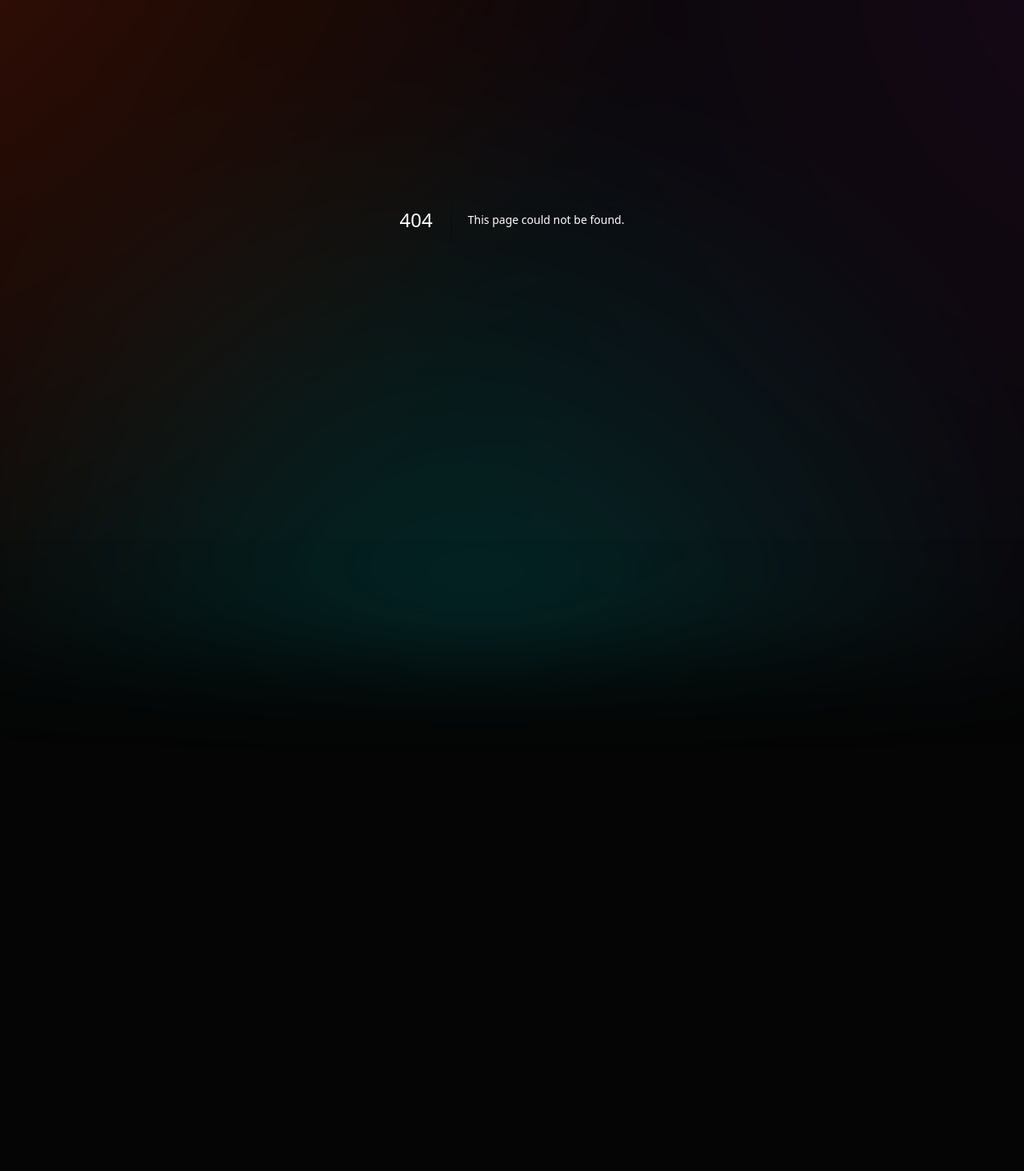
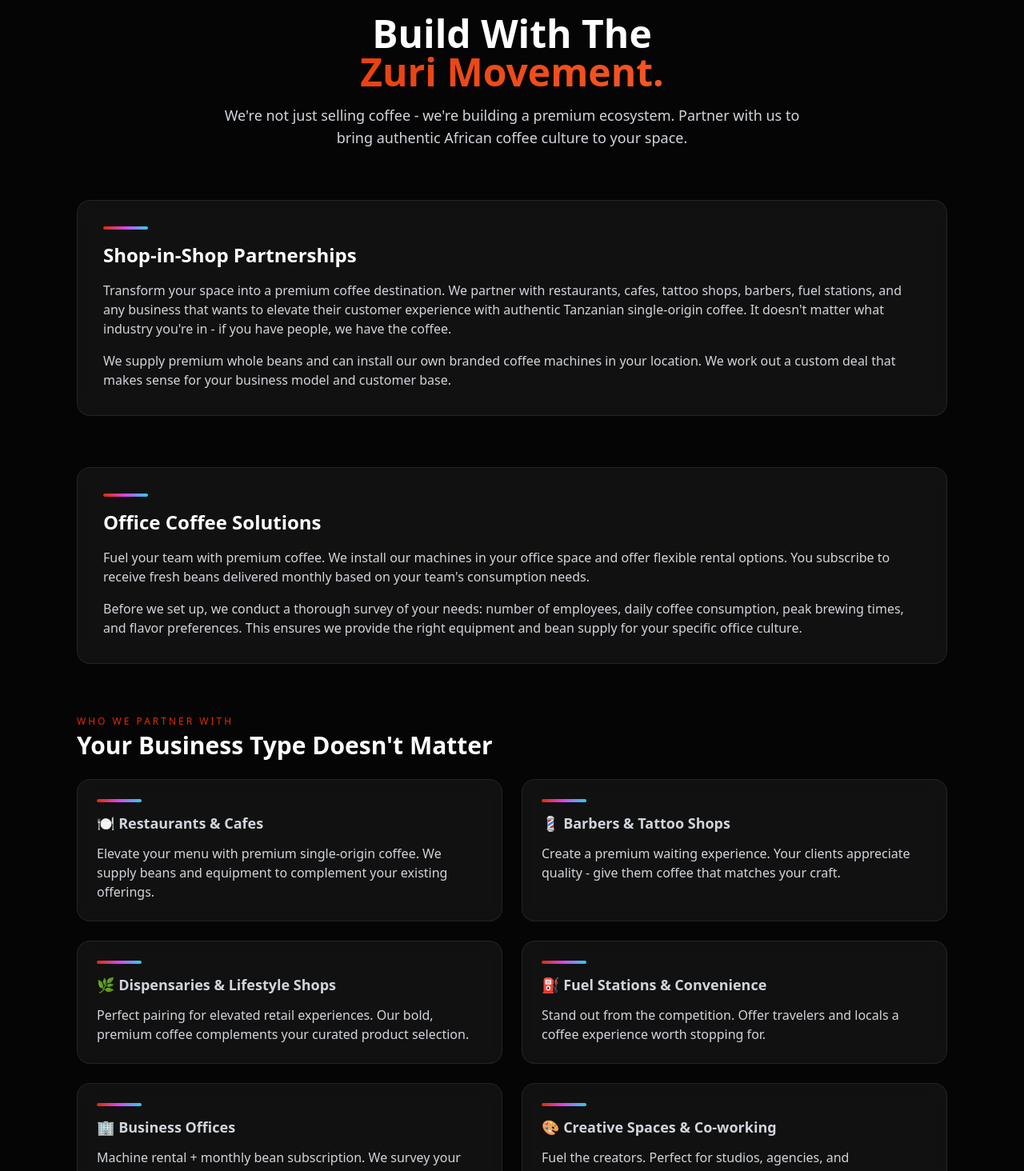
Before and after one commit to Vuyonovember/zuri, a Next.js app: page /partners in a window 1280 px wide. Before the commit this address had no page. Shown: the part 126-1590 px from the top of the page at 80% size. Before the commit the page ends 800 px from the top, so only its background shows below. Built offline with nearby package versions, Linux system fonts and the light colour scheme.

Commit message:
Add business partnership page and update contact details

```diff
--- a/app/legal/page.tsx
+++ b/app/legal/page.tsx
@@ -120,11 +120,19 @@
           <div className="space-y-4">
             <h2 className="text-xl sm:text-2xl font-semibold">Contact Us</h2>
             <p className="text-sm sm:text-base text-gray-300">
-              If you have any questions about these terms or our services, please contact us through our social media channels or email.
+              If you have any questions about these terms or our services, please contact us:
             </p>
-            <p className="text-sm sm:text-base text-gray-300">
-              Instagram: @bezuri.co.za
-            </p>
+            <div className="space-y-2">
+              <p className="text-sm sm:text-base text-gray-300">
+                Email: <a href="mailto:hello@bezuri.co.za" className="text-zuri-orange hover:underline">hello@bezuri.co.za</a>
+              </p>
+              <p className="text-sm sm:text-base text-gray-300">
+                Phone: <a href="tel:+27825538183" className="text-zuri-orange hover:underline">+27(82)-553-8183</a>
+              </p>
+              <p className="text-sm sm:text-base text-gray-300">
+                Instagram: <a href="https://instagram.com/@bezuri.co.za" target="_blank" rel="noopener noreferrer" className="text-zuri-orange hover:underline">@bezuri.co.za</a>
+              </p>
+            </div>
           </div>
 
           <div className="pt-4 text-xs text-gray-500">
--- /dev/null
+++ b/app/partners/page.tsx
@@ -0,0 +1,149 @@
+'use client'
+
+import { motion } from 'framer-motion'
+import Navbar from '@/components/Navbar'
+import Footer from '@/components/Footer'
+
+export default function PartnersPage() {
+  return (
+    <main className="min-h-screen bg-zuri-black">
+      <Navbar />
+
+      <section className="relative pt-28 pb-24 px-4 sm:px-6 lg:px-8 max-w-6xl mx-auto space-y-16">
+        <motion.div
+          initial={{ opacity: 0, y: 24 }}
+          animate={{ opacity: 1, y: 0 }}
+          transition={{ duration: 0.8, ease: 'easeOut' }}
+          className="text-center space-y-4"
+        >
+          <p className="text-xs tracking-[0.25em] text-zuri-orange">
+            PARTNER WITH US
+          </p>
+          <h1 className="text-3xl sm:text-4xl md:text-5xl font-bold leading-tight">
+            Build With The
+            <span className="block gradient-text">Zuri Movement.</span>
+          </h1>
+          <p className="text-sm sm:text-base md:text-lg text-gray-300 max-w-3xl mx-auto">
+            We're not just selling coffee - we're building a premium ecosystem. Partner with us to bring authentic African coffee culture to your space.
+          </p>
+        </motion.div>
+
+        {/* Shop-in-Shop */}
+        <motion.div
+          initial={{ opacity: 0, y: 32 }}
+          animate={{ opacity: 1, y: 0 }}
+          transition={{ duration: 0.9, delay: 0.1 }}
+          className="glass border-premium rounded-2xl p-6 sm:p-8 space-y-4"
+        >
+          <div className="w-14 h-1 rounded-full bg-gradient-to-r from-zuri-orange via-fuchsia-500 to-cyan-400 mb-4" />
+          <h2 className="text-xl sm:text-2xl font-semibold">Shop-in-Shop Partnerships</h2>
+          <p className="text-sm sm:text-base text-gray-300">
+            Transform your space into a premium coffee destination. We partner with restaurants, cafes, tattoo shops, barbers, fuel stations, and any business that wants to elevate their customer experience with authentic Tanzanian single-origin coffee. It doesn't matter what industry you're in - if you have people, we have the coffee.
+          </p>
+          <p className="text-sm sm:text-base text-gray-300">
+            We supply premium whole beans and can install our own branded coffee machines in your location. We work out a custom deal that makes sense for your business model and customer base.
+          </p>
+        </motion.div>
+
+        {/* Office Solutions */}
+        <motion.div
+          initial={{ opacity: 0, y: 32 }}
+          animate={{ opacity: 1, y: 0 }}
+          transition={{ duration: 0.9, delay: 0.15 }}
+          className="glass border-premium rounded-2xl p-6 sm:p-8 space-y-4"
+        >
+          <div className="w-14 h-1 rounded-full bg-gradient-to-r from-zuri-orange via-fuchsia-500 to-cyan-400 mb-4" />
+          <h2 className="text-xl sm:text-2xl font-semibold">Office Coffee Solutions</h2>
+          <p className="text-sm sm:text-base text-gray-300">
+            Fuel your team with premium coffee. We install our machines in your office space and offer flexible rental options. You subscribe to receive fresh beans delivered monthly based on your team's consumption needs.
+          </p>
+          <p className="text-sm sm:text-base text-gray-300">
+            Before we set up, we conduct a thorough survey of your needs: number of employees, daily coffee consumption, peak brewing times, and flavor preferences. This ensures we provide the right equipment and bean supply for your specific office culture.
+          </p>
+        </motion.div>
+
+        {/* Partnership Types */}
+        <motion.div
+          initial={{ opacity: 0, y: 32 }}
+          animate={{ opacity: 1, y: 0 }}
+          transition={{ duration: 0.9, delay: 0.2 }}
+          className="space-y-6"
+        >
+          <div className="flex flex-col sm:flex-row sm:items-end sm:justify-between gap-4">
+            <div>
+              <p className="text-xs tracking-[0.25em] text-zuri-orange">WHO WE PARTNER WITH</p>
+              <h2 className="text-2xl sm:text-3xl font-semibold mt-1">Your Business Type Doesn't Matter</h2>
+            </div>
+          </div>
+
+          <div className="grid gap-6 md:grid-cols-2">
+            <div className="glass border-premium rounded-2xl p-6 space-y-3 text-sm sm:text-base text-gray-300">
+              <div className="w-14 h-1 rounded-full bg-gradient-to-r from-zuri-orange via-fuchsia-500 to-cyan-400 mb-3" />
+              <h3 className="text-lg font-semibold">🍽️ Restaurants & Cafes</h3>
+              <p>Elevate your menu with premium single-origin coffee. We supply beans and equipment to complement your existing offerings.</p>
+            </div>
+
+            <div className="glass border-premium rounded-2xl p-6 space-y-3 text-sm sm:text-base text-gray-300">
+              <div className="w-14 h-1 rounded-full bg-gradient-to-r from-zuri-orange via-fuchsia-500 to-cyan-400 mb-3" />
+              <h3 className="text-lg font-semibold">💈 Barbers & Tattoo Shops</h3>
+              <p>Create a premium waiting experience. Your clients appreciate quality - give them coffee that matches your craft.</p>
+            </div>
+
+            <div className="glass border-premium rounded-2xl p-6 space-y-3 text-sm sm:text-base text-gray-300">
+              <div className="w-14 h-1 rounded-full bg-gradient-to-r from-zuri-orange via-fuchsia-500 to-cyan-400 mb-3" />
+              <h3 className="text-lg font-semibold">🌿 Dispensaries & Lifestyle Shops</h3>
+              <p>Perfect pairing for elevated retail experiences. Our bold, premium coffee complements your curated product selection.</p>
+            </div>
+
+            <div className="glass border-premium rounded-2xl p-6 space-y-3 text-sm sm:text-base text-gray-300">
+              <div className="w-14 h-1 rounded-full bg-gradient-to-r from-zuri-orange via-fuchsia-500 to-cyan-400 mb-3" />
+              <h3 className="text-lg font-semibold">⛽ Fuel Stations & Convenience</h3>
+              <p>Stand out from the competition. Offer travelers and locals a coffee experience worth stopping for.</p>
+            </div>
+
+            <div className="glass border-premium rounded-2xl p-6 space-y-3 text-sm sm:text-base text-gray-300">
+              <div className="w-14 h-1 rounded-full bg-gradient-to-r from-zuri-orange via-fuchsia-500 to-cyan-400 mb-3" />
+              <h3 className="text-lg font-semibold">🏢 Business Offices</h3>
+              <p>Machine rental + monthly bean subscription. We survey your team's needs and keep your break room stocked with premium fuel.</p>
+            </div>
+
+            <div className="glass border-premium rounded-2xl p-6 space-y-3 text-sm sm:text-base text-gray-300">
+              <div className="w-14 h-1 rounded-full bg-gradient-to-r from-zuri-orange via-fuchsia-500 to-cyan-400 mb-3" />
+              <h3 className="text-lg font-semibold">🎨 Creative Spaces & Co-working</h3>
+              <p>Fuel the creators. Perfect for studios, agencies, and collaborative workspaces where coffee is part of the culture.</p>
+            </div>
+          </div>
+        </motion.div>
+
+        {/* CTA */}
+        <motion.div
+          initial={{ opacity: 0, y: 32 }}
+          animate={{ opacity: 1, y: 0 }}
+          transition={{ duration: 0.9, delay: 0.25 }}
+          className="glass border-premium rounded-2xl p-6 sm:p-8 text-center space-y-6"
+        >
+          <h2 className="text-2xl sm:text-3xl font-semibold">Ready to Partner?</h2>
+          <p className="text-sm sm:text-base text-gray-300 max-w-2xl mx-auto">
+            Let's discuss how Zuri can elevate your business. We'll assess your space, understand your needs, and create a custom partnership that works for you.
+          </p>
+          <div className="flex flex-col sm:flex-row gap-4 justify-center items-center">
+            <a
+              href="mailto:hello@bezuri.co.za"
+              className="inline-flex items-center justify-center px-8 py-3 bg-zuri-orange text-white font-bold rounded-lg hover:bg-orange-600 transition-all duration-300 glow-orange-sm hover:glow-orange"
+            >
+              hello@bezuri.co.za
+            </a>
+            <a
+              href="tel:+27825538183"
+              className="inline-flex items-center justify-center px-8 py-3 border border-zuri-orange text-zuri-orange font-bold rounded-lg hover:bg-zuri-orange/10 transition-all duration-300"
+            >
+              +27(82)-553-8183
+            </a>
+          </div>
+        </motion.div>
+      </section>
+
+      <Footer />
+    </main>
+  )
+}
--- a/components/Footer.tsx
+++ b/components/Footer.tsx
@@ -7,6 +7,7 @@
 
   const footerLinks = [
     { label: 'OUR DIRTY SECRETS', href: '/about' },
+    { label: 'PARTNER WITH US', href: '/partners' },
     { label: 'CONFESS TO US', href: '/confess' },
     { label: 'THE FINE PRINT', href: '/legal' },
   ]
@@ -69,13 +70,18 @@
             transition={{ duration: 0.6, delay: 0.3 }}
             viewport={{ once: true }}
           >
-            <h4 className="font-bold mb-4">CONNECT</h4>
-            <div className="flex gap-4">
+            <h4 className="font-bold mb-4">CONTACT</h4>
+            <div className="space-y-2 text-sm">
+              <a href="mailto:hello@bezuri.co.za" className="text-gray-400 hover:text-zuri-orange transition-colors block">
+                hello@bezuri.co.za
+              </a>
+              <a href="tel:+27825538183" className="text-gray-400 hover:text-zuri-orange transition-colors block">
+                +27(82)-553-8183
+              </a>
+            </div>
+            <div className="flex gap-4 mt-4">
               <a href="https://instagram.com/@bezuri.co.za" target="_blank" rel="noopener noreferrer" className="text-gray-400 hover:text-zuri-orange transition-colors">
                 <Instagram size={20} />
-              </a>
-              <a href="#" className="text-gray-400 hover:text-zuri-orange transition-colors">
-                <Mail size={20} />
               </a>
             </div>
           </motion.div>
--- a/components/Navbar.tsx
+++ b/components/Navbar.tsx
@@ -19,6 +19,7 @@
 
   const navItems = [
     { label: 'OUR DIRTY SECRETS', href: '/about' },
+    { label: 'PARTNER WITH US', href: '/partners' },
     { label: 'ARTIFACTS', href: '/products' },
     { label: 'CONFESS TO US', href: '/confess' },
   ]
```
